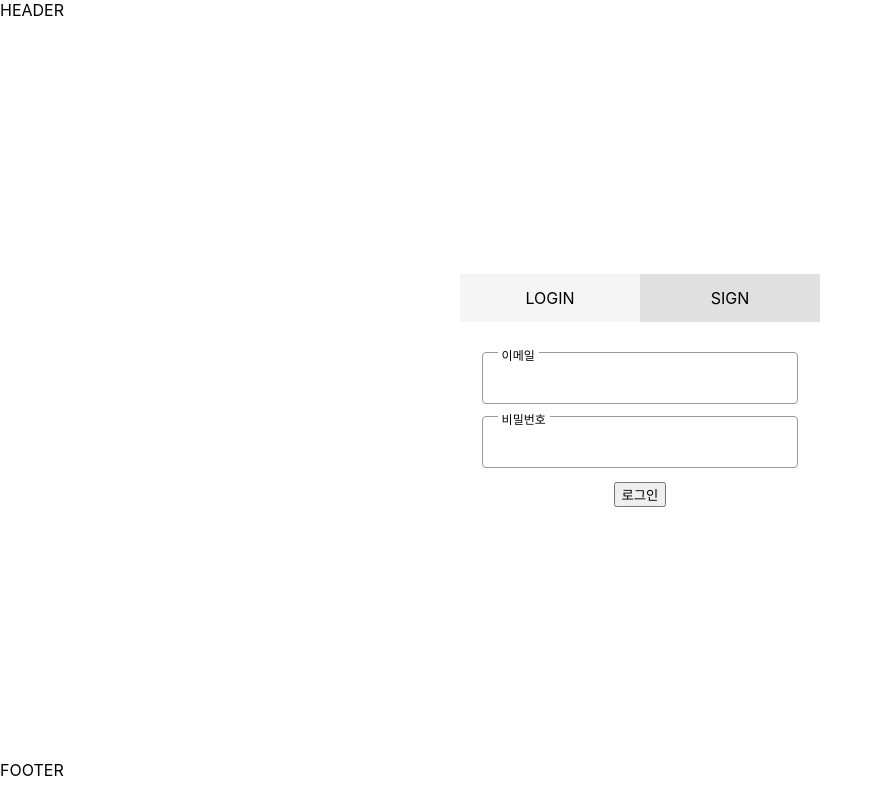
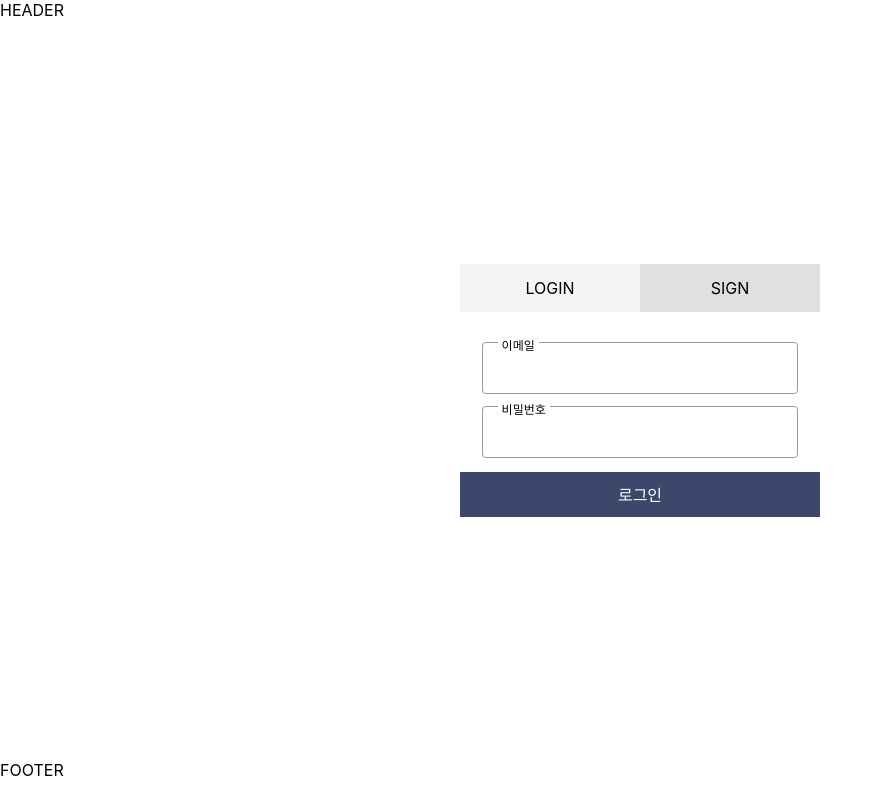
Before and after one commit to naturej/react, a React (Create React App) app: page / in a window 1280 px wide. Shown: the whole page, without its empty margins (0-882 px from the left). Built offline with nearby package versions, Linux system fonts and the light colour scheme.

Commit message:
feat: 버튼 공용 컴포넌트로 작성 및 적용
size, shape, variant 그리고 나머지 매개변수를 갖는 버튼 생성

```diff
--- /dev/null
+++ b/src/components/Button/Button.js
@@ -0,0 +1,12 @@
+import Button from "./style";
+
+const BasicButton = ({ size, shape, variant, children, ...rest }) => {
+  return (
+    // ...rest로 onClick 등 이벤트 핸들러 전달
+    <Button size={size} shape={shape} variant={variant} {...rest}>
+      {children}
+    </Button>
+  );
+};
+
+export default BasicButton;
--- /dev/null
+++ b/src/components/Button/style.js
@@ -0,0 +1,65 @@
+import styled, { css } from "styled-components";
+
+const variantCSS = {
+  primary: css`
+    background-color: ${({ theme }) => theme.PALETTE.primary[300]};
+    color: #ffffff;
+  `,
+
+  "primary-reverse": css`
+    border: 1px solid ${({ theme }) => theme.PALETTE.primary[300]};
+    color: ${({ theme }) => theme.PALETTE.primary[300]};
+  `,
+
+  "primary-text": css`
+    color: ${({ theme }) => theme.PALETTE.primary[300]};
+  `,
+};
+
+const shapeCSS = {
+  default: css``,
+  shape: css`
+    border-radius: 8px;
+  `,
+  round: css`
+    border-radius: 50%;
+  `,
+};
+
+const sizeCSS = {
+  small: css`
+    width: 64px;
+    height: 32px;
+    padding: 16px 0;
+  `,
+
+  medium: css`
+    width: 96px;
+    height: 48px;
+    padding: 16px 0;
+  `,
+  large: css`
+    width: 128px;
+    height: 64px;
+    padding: 16px 0;
+  `,
+
+  full: css`
+    width: 100%;
+    aspect-ratio: 8 / 1;
+  `,
+};
+
+const Button = styled.button`
+  ${({ variant }) => variantCSS[variant]}
+  ${({ shape }) => shapeCSS[shape]}
+  ${({ size }) => sizeCSS[size]}
+  cursor: pointer;
+  border: none;
+  font-size: ${({ theme }) => theme.FONT_SIZE.medium};
+  :hover {
+    opacity: 0.7;
+  }
+`;
+
+export default Button;
--- a/src/pages/main/components/Signin.js
+++ b/src/pages/main/components/Signin.js
@@ -1,3 +1,4 @@
+import BasicButton from "../../../components/Button/Button";
 import * as S from "./style";
 
 const SignInForm = () => {
@@ -11,7 +12,9 @@ const SignInForm = () => {
         <label>비밀번호</label>
         <input />
       </S.InputBox>
-      <button>로그인</button>
+      <BasicButton size={"full"} shape={"default"} variant={"primary"}>
+        로그인
+      </BasicButton>
     </S.Form>
   );
 };
--- a/src/pages/main/components/Signup.js
+++ b/src/pages/main/components/Signup.js
@@ -1,3 +1,4 @@
+import BasicButton from "../../../components/Button/Button";
 import * as S from "./style";
 
 const SignUpForm = () => {
@@ -15,7 +16,9 @@ const SignUpForm = () => {
         <label>비밀번호 확인</label>
         <input />
       </S.InputBox>
-      <button>로그인</button>
+      <BasicButton size={"full"} shape={"default"} variant={"primary"}>
+        회원가입
+      </BasicButton>
     </S.Form>
   );
 };
```
